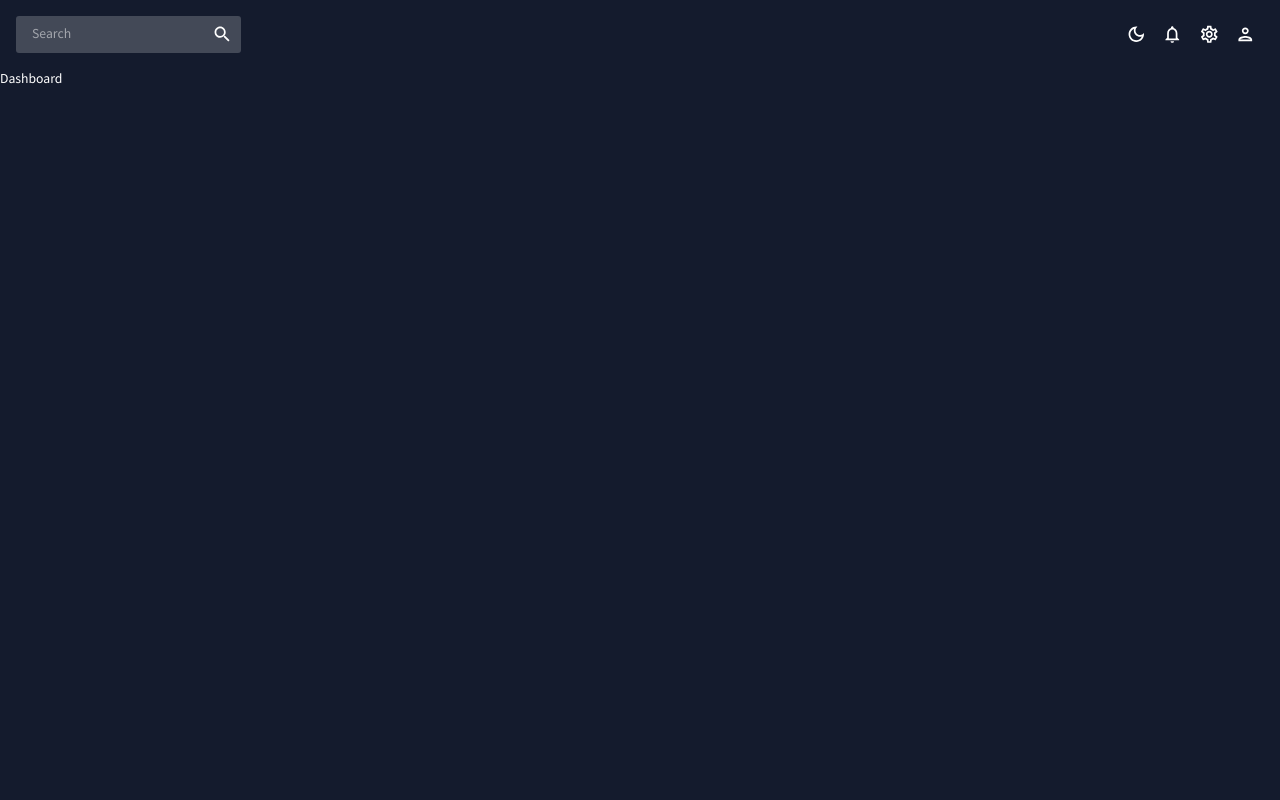
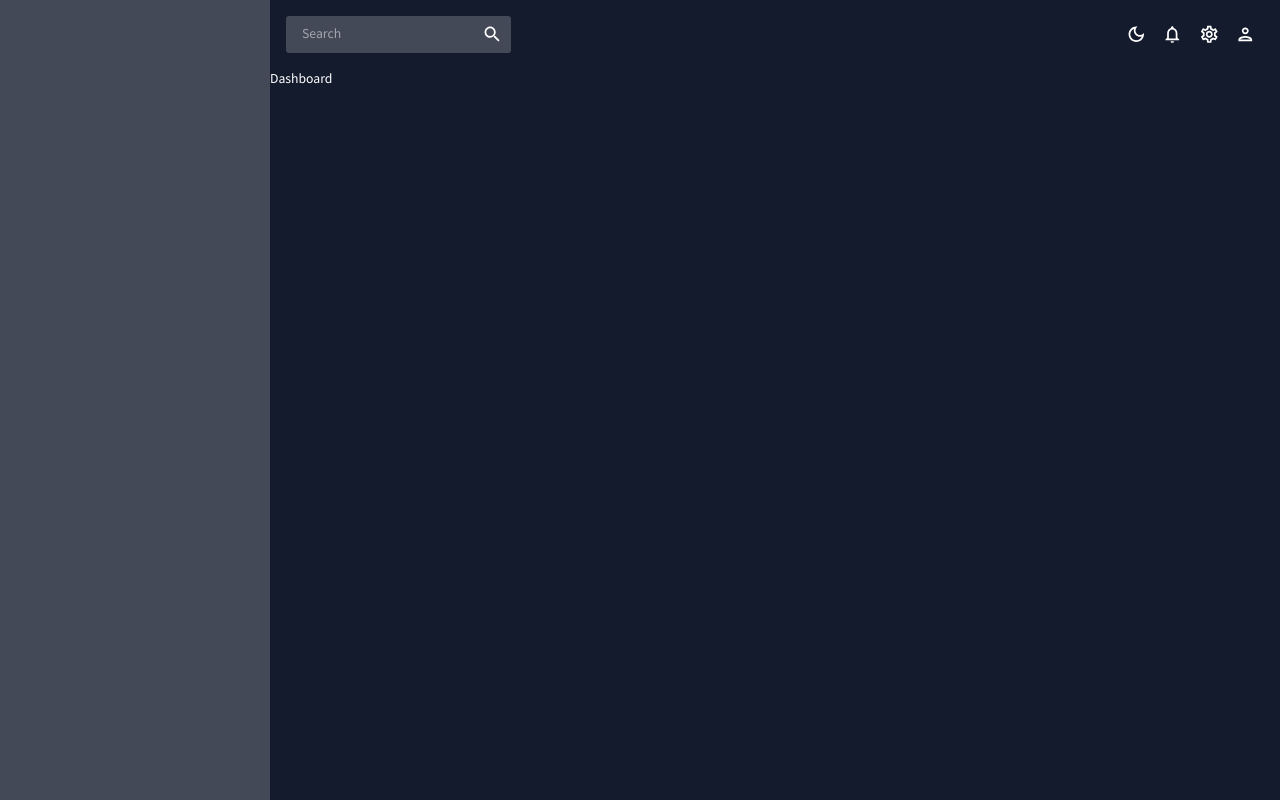
Before and after one commit to eden-brekke/react-admin-practice, a React (Create React App) app: page / in a window 1280 px wide. Built offline with nearby package versions, Linux system fonts and the light colour scheme.

Commit message:
added proside bar

```diff
--- a/src/scenes/global/Sidebar.jsx
+++ b/src/scenes/global/Sidebar.jsx
@@ -45,7 +45,9 @@ const Sidebar = () => {
         }
       }}
     >
+      <ProSidebar collapsed={isCollapsed}>
 
+      </ProSidebar>
     </Box>
   )
 }
```
